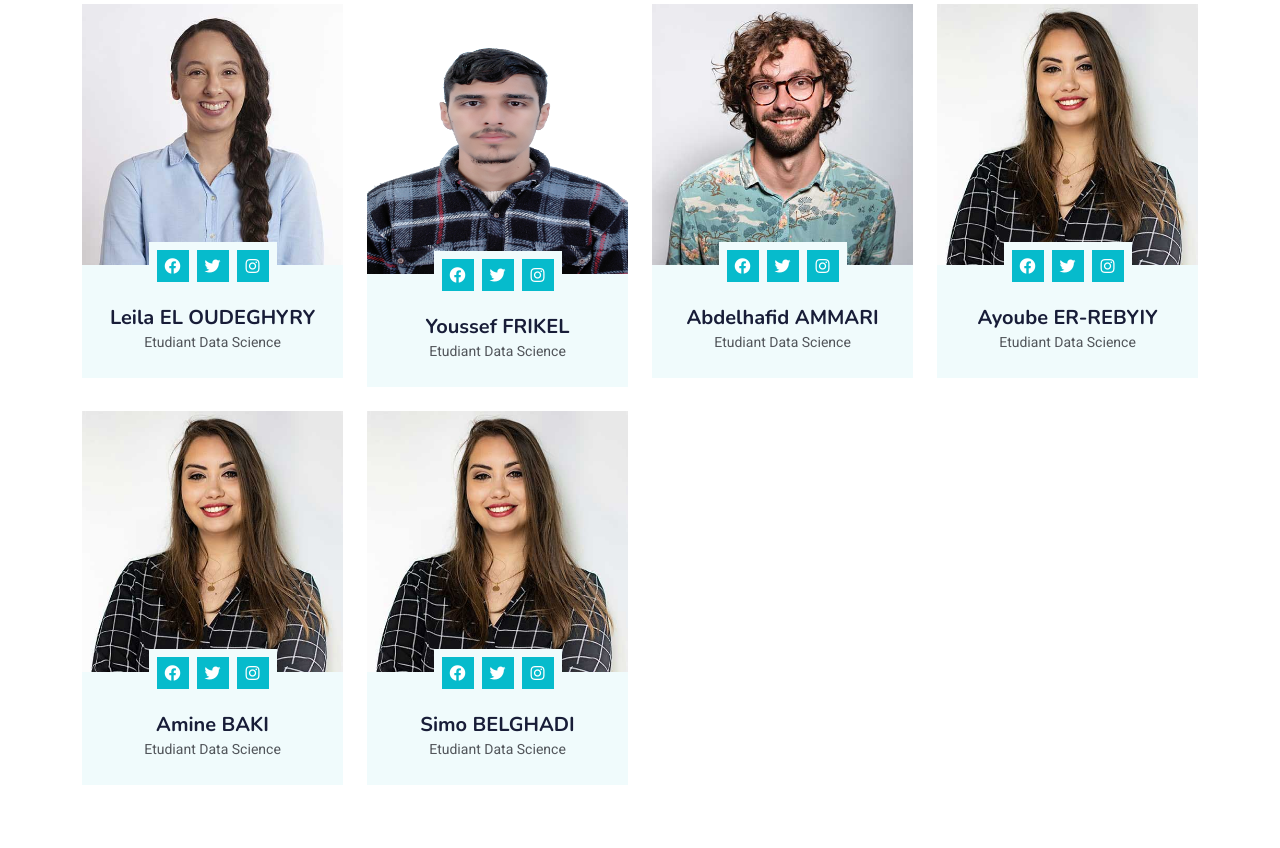
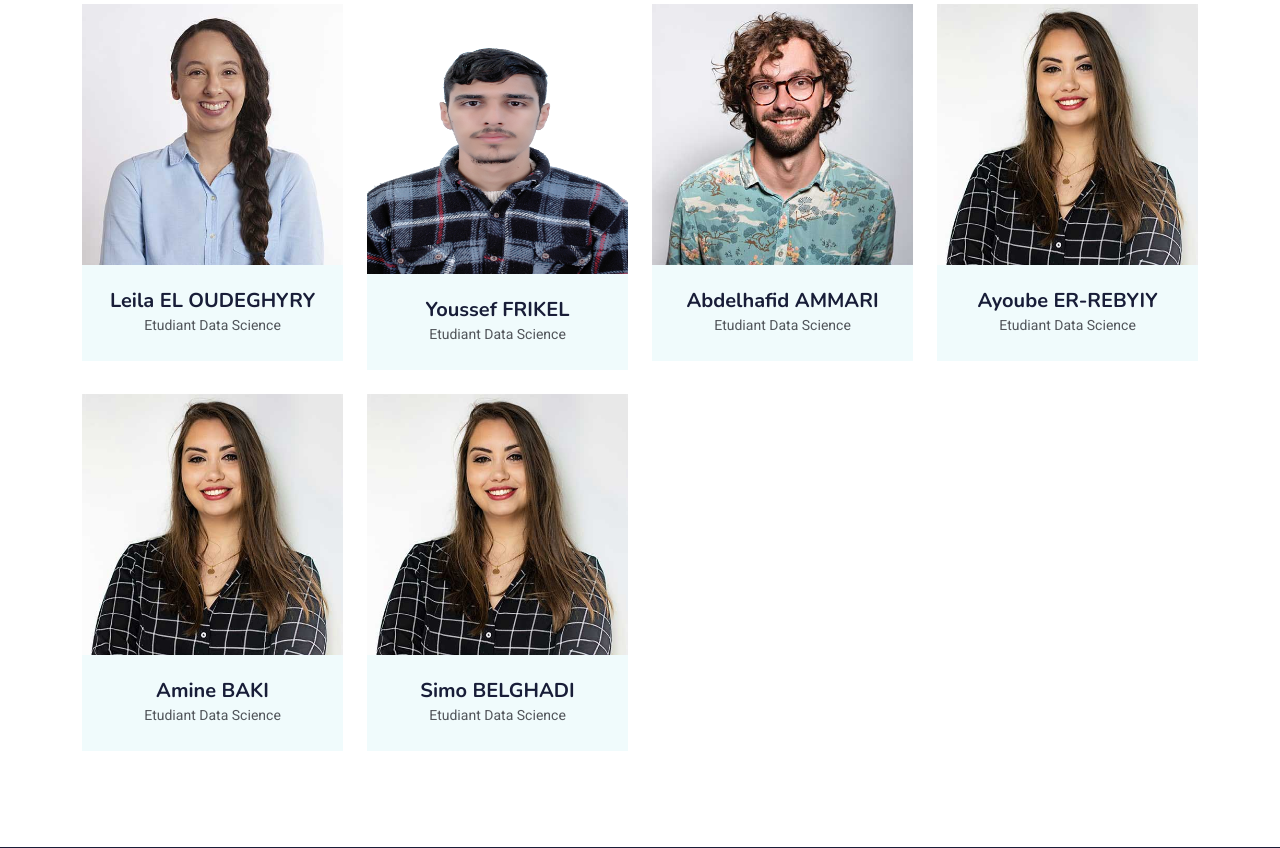
Before and after one commit to frikel12/eLearningProject, a Flask app: page /team in a window 1280 px wide. Shown: the part 570-1418 px from the top of the page. Run offline with Flask 3, Linux system fonts and the light colour scheme; some libraries are stand-ins or nearby versions.

Commit message:
add something

```diff
--- a/templates/404.html
+++ b/templates/404.html
@@ -16,8 +16,6 @@
                     <nav aria-label="breadcrumb">
                         <ol class="breadcrumb justify-content-center">
                             <li class="breadcrumb-item"><a class="text-white" href="#">Home</a></li>
-                            <li class="breadcrumb-item"><a class="text-white" href="#">Pages</a></li>
-                            <li class="breadcrumb-item text-white active" aria-current="page">404</li>
                         </ol>
                     </nav>
                 </div>
@@ -35,7 +33,6 @@
                     <i class="bi bi-exclamation-triangle display-1 text-primary"></i>
                     <h1 class="display-1">404</h1>
                     <h1 class="mb-4">Page Not Found</h1>
-                    <p class="mb-4">We’re sorry, the page you have looked for does not exist in our website! Maybe go to our home page or try to use a search?</p>
                     <a class="btn btn-primary rounded-pill py-3 px-5" href="{{ url_for('index') }}">Go Back To Home</a>
                 </div>
             </div>
--- a/templates/team.html
+++ b/templates/team.html
@@ -34,13 +34,7 @@
                         <div class="overflow-hidden">
                             <img class="img-fluid" src="{{ url_for('static', filename='images/team-2.jpg') }}" alt="">
                         </div>
-                        <div class="position-relative d-flex justify-content-center" style="margin-top: -23px;">
-                            <div class="bg-light d-flex justify-content-center pt-2 px-1">
-                                <a class="btn btn-sm-square btn-primary mx-1" href=""><i class="fab fa-facebook-f"></i></a>
-                                <a class="btn btn-sm-square btn-primary mx-1" href=""><i class="fab fa-twitter"></i></a>
-                                <a class="btn btn-sm-square btn-primary mx-1" href=""><i class="fab fa-instagram"></i></a>
-                            </div>
-                        </div>
+
                         <div class="text-center p-4">
                             <h5 class="mb-0">Leila EL OUDEGHYRY</h5>
                             <small>Etudiant Data Science</small>
@@ -52,13 +46,7 @@
                         <div class="overflow-hidden">
                             <img class="img-fluid" style="width:100%; height:270px" src="{{ url_for('static', filename='images/team/youssef frikel.jpg') }}" alt="">
                         </div>
-                        <div class="position-relative d-flex justify-content-center" style="margin-top: -23px;">
-                            <div class="bg-light d-flex justify-content-center pt-2 px-1">
-                                <a class="btn btn-sm-square btn-primary mx-1" href=""><i class="fab fa-facebook-f"></i></a>
-                                <a class="btn btn-sm-square btn-primary mx-1" href=""><i class="fab fa-twitter"></i></a>
-                                <a class="btn btn-sm-square btn-primary mx-1" href=""><i class="fab fa-instagram"></i></a>
-                            </div>
-                        </div>
+
                         <div class="text-center p-4">
                             <h5 class="mb-0"> Youssef FRIKEL </h5>
                             <small>Etudiant Data Science</small>
@@ -70,13 +58,7 @@
                         <div class="overflow-hidden">
                             <img class="img-fluid" src="{{ url_for('static', filename='images/team-3.jpg') }}" alt="">
                         </div>
-                        <div class="position-relative d-flex justify-content-center" style="margin-top: -23px;">
-                            <div class="bg-light d-flex justify-content-center pt-2 px-1">
-                                <a class="btn btn-sm-square btn-primary mx-1" href=""><i class="fab fa-facebook-f"></i></a>
-                                <a class="btn btn-sm-square btn-primary mx-1" href=""><i class="fab fa-twitter"></i></a>
-                                <a class="btn btn-sm-square btn-primary mx-1" href=""><i class="fab fa-instagram"></i></a>
-                            </div>
-                        </div>
+
                         <div class="text-center p-4">
                             <h5 class="mb-0">Abdelhafid AMMARI</h5>
                             <small>Etudiant Data Science</small>
@@ -88,13 +70,7 @@
                         <div class="overflow-hidden">
                             <img class="img-fluid" src="{{ url_for('static', filename='images/team-4.jpg') }}" alt="">
                         </div>
-                        <div class="position-relative d-flex justify-content-center" style="margin-top: -23px;">
-                            <div class="bg-light d-flex justify-content-center pt-2 px-1">
-                                <a class="btn btn-sm-square btn-primary mx-1" href=""><i class="fab fa-facebook-f"></i></a>
-                                <a class="btn btn-sm-square btn-primary mx-1" href=""><i class="fab fa-twitter"></i></a>
-                                <a class="btn btn-sm-square btn-primary mx-1" href=""><i class="fab fa-instagram"></i></a>
-                            </div>
-                        </div>
+
                         <div class="text-center p-4">
                             <h5 class="mb-0">Ayoube ER-REBYIY</h5>
                             <small>Etudiant Data Science</small>
@@ -107,13 +83,7 @@
                         <div class="overflow-hidden">
                             <img class="img-fluid" src="{{ url_for('static', filename='images/team-4.jpg') }}" alt="">
                         </div>
-                        <div class="position-relative d-flex justify-content-center" style="margin-top: -23px;">
-                            <div class="bg-light d-flex justify-content-center pt-2 px-1">
-                                <a class="btn btn-sm-square btn-primary mx-1" href=""><i class="fab fa-facebook-f"></i></a>
-                                <a class="btn btn-sm-square btn-primary mx-1" href=""><i class="fab fa-twitter"></i></a>
-                                <a class="btn btn-sm-square btn-primary mx-1" href=""><i class="fab fa-instagram"></i></a>
-                            </div>
-                        </div>
+
                         <div class="text-center p-4">
                             <h5 class="mb-0">Amine BAKI</h5>
                             <small>Etudiant Data Science</small>
@@ -126,13 +96,7 @@
                         <div class="overflow-hidden">
                             <img class="img-fluid" src="{{ url_for('static', filename='images/team-4.jpg') }}" alt="">
                         </div>
-                        <div class="position-relative d-flex justify-content-center" style="margin-top: -23px;">
-                            <div class="bg-light d-flex justify-content-center pt-2 px-1">
-                                <a class="btn btn-sm-square btn-primary mx-1" href=""><i class="fab fa-facebook-f"></i></a>
-                                <a class="btn btn-sm-square btn-primary mx-1" href=""><i class="fab fa-twitter"></i></a>
-                                <a class="btn btn-sm-square btn-primary mx-1" href=""><i class="fab fa-instagram"></i></a>
-                            </div>
-                        </div>
+
                         <div class="text-center p-4">
                             <h5 class="mb-0">Simo BELGHADI</h5>
                             <small>Etudiant Data Science</small>
```
